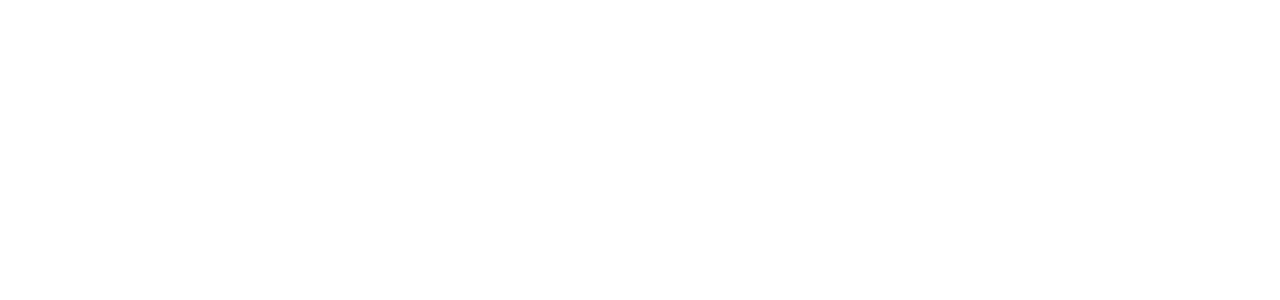
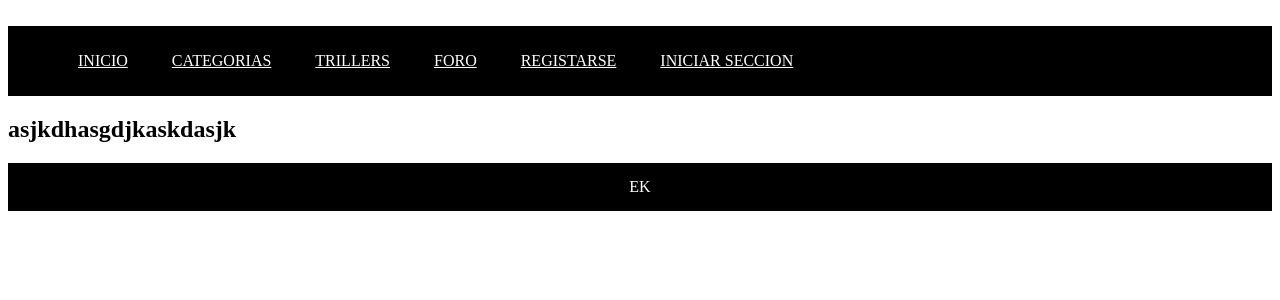
Before and after one commit to ElvinnKemmis/PAGWEBPELICULAS, a PHP site: page / in a window 1280 px wide. Before the commit the part shown is empty. Shown: the top 300 px of the page. Run offline with PHP 8.4, Linux system fonts and the light colour scheme.

Commit message:
sistema de navegacion

```diff
--- /dev/null
+++ b/css/estilo.css
@@ -0,0 +1,13 @@
+#nave li{
+    display: inline;
+    padding: 20px;
+
+
+}
+#nave {
+    background-color: black;
+    padding: 10px;
+}
+#nave a{
+    color:white;
+}
--- a/index.php
+++ b/index.php
@@ -7,6 +7,10 @@
     <title>INDEX</title>
 </head>
 <body>
-
+    <?php include 'menu/nav.php'?>
+    <section>
+        <h1>asjkdhasgdjkaskdasjk</h1>
+    </section>
+    <?php include 'menu/footer.php'?>
 </body>
 </html>
--- a/menu/footer.php
+++ b/menu/footer.php
@@ -0,0 +1 @@
+<footer style="background-color: black; color: white; text-align:center; padding: 15px;">EK </footer>
--- a/menu/nav.php
+++ b/menu/nav.php
@@ -5,8 +5,21 @@
     <meta name="viewport" content="width=device-width, initial-scale=1.0">
     <meta http-equiv="X-UA-Compatible" content="ie=edge">
     <title>navegador</title>
+    <link rel="stylesheet" href="css/estilo.css">
 </head>
 <body>
+    <img src="" alt="">
+    <nav id="nave">
+        <ol>
+            <li><a href="inicio.php" >INICIO</a> </li>
+            <li><a href="categorias.php" >CATEGORIAS</a> </li>
+            <li><a href="trillers.php" >TRILLERS</a> </li>
+            <li><a href="foro.php" >FORO</a></li>
+            <li><a href="registrarse.php" >REGISTARSE</a> </li>
+            <li><a href="login.php">INICIAR SECCION</a> </li>
 
+        </ol>
+
+    </nav>
 </body>
 </html>
```
Also changed, not shown: categorias.php (added), foro.php (added), inicio.php (added), login.php (added), registrarse.php (added), trillers.php (added).
